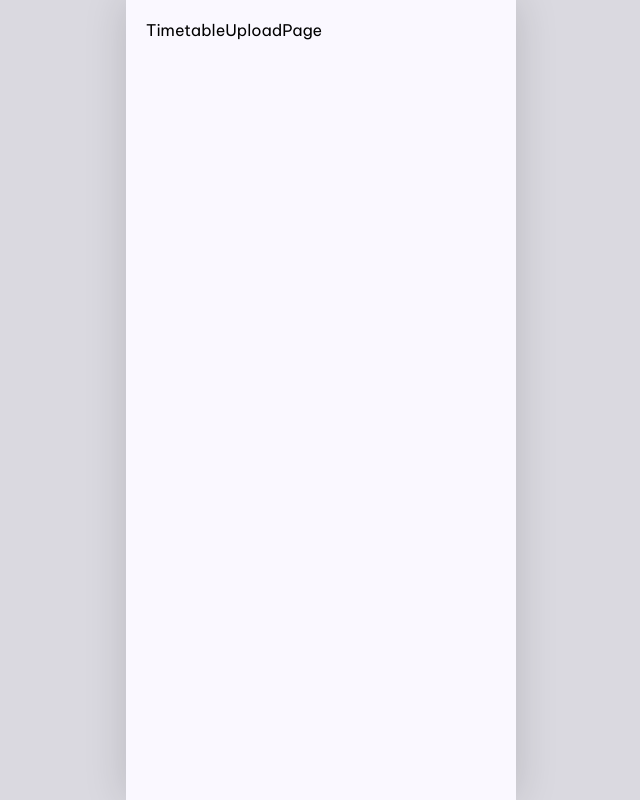
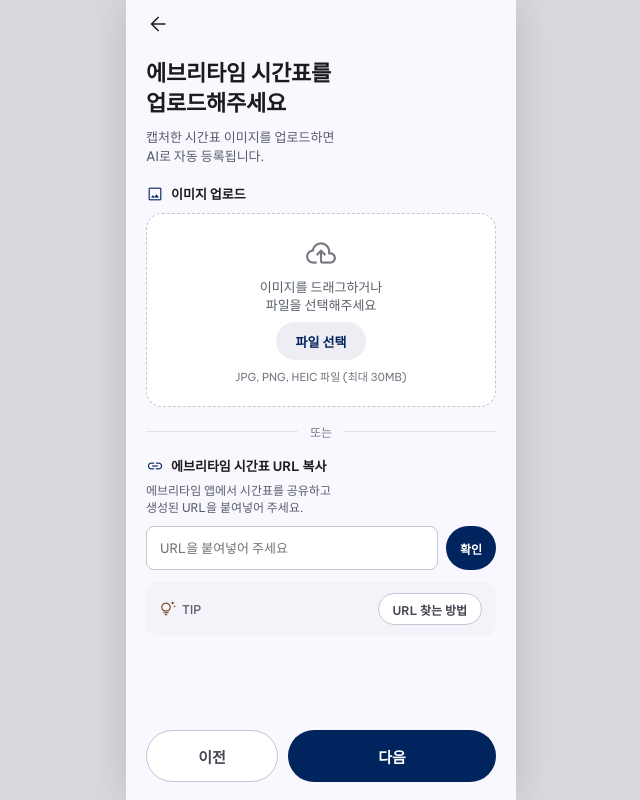
Before and after one commit to KimHands/SCH-Meet, a React (Vite) app in the folder frontend/: page /upload-timetable in a window 1280 px wide. Shown: the whole page, without its empty margins (319-959 px from the left). Built offline with nearby package versions, Linux system fonts and the light colour scheme.

Commit message:
시간표 업로드 화면

```diff
--- a/frontend/src/pages/TimetableUploadPage.jsx
+++ b/frontend/src/pages/TimetableUploadPage.jsx
@@ -1,4 +1,115 @@
-// TODO: TimetableUploadPage 구현 예정
+import { useNavigate } from 'react-router-dom';
+import { colors } from '../styles/theme';
+import AppBar from '../components/AppBar';
+import Button from '../components/Button';
+import Icon from '../components/Icon';
+
 export default function TimetableUploadPage() {
-  return <div style={{ padding: 20, fontFamily: 'Be Vietnam Pro, sans-serif' }}>TimetableUploadPage</div>;
+  const navigate = useNavigate();
+
+  return (
+    <div style={{ height: '100vh', backgroundColor: colors.surface, display: 'flex', flexDirection: 'column' }}>
+
+      {/* 상단 앱바 */}
+      <AppBar  />
+
+      {/* 스크롤 영역 */}
+      <div style={{ flex: 1, overflowY: 'auto', padding: '8px 20px 16px' }}>
+
+        {/* 제목 */}
+        <h1 style={{ marginTop: 6, fontSize: 22, fontWeight: '700', lineHeight: '30px', letterSpacing: '-0.22px', color: colors.onSurface }}>
+          에브리타임 시간표를<br />업로드해주세요
+        </h1>
+        <p style={{ marginTop: 10, fontSize: 13, lineHeight: '19px', color: colors.secondary }}>
+          캡처한 시간표 이미지를 업로드하면<br />AI로 자동 등록됩니다.
+        </p>
+
+        {/* 이미지 업로드 라벨 */}
+        <div style={{ marginTop: 18, display: 'flex', alignItems: 'center', gap: 7 }}>
+          <Icon name="image" size={18} color={colors.primary} />
+          <span style={{ fontSize: 13, fontWeight: '600', color: colors.onSurface }}>이미지 업로드</span>
+        </div>
+
+        {/* 드롭존 */}
+        <div style={{
+          marginTop: 10,
+          border: `1.5px dashed ${colors.outlineVariant}`,
+          borderRadius: 16,
+          backgroundColor: '#fff',
+          paddingTop: 22, paddingBottom: 22,
+          paddingLeft: 16, paddingRight: 16,
+          display: 'flex',
+          flexDirection: 'column',
+          alignItems: 'center',
+          gap: 8,
+        }}>
+          <Icon name="cloud_upload" size={34} color={colors.outline} />
+          <p style={{ textAlign: 'center', fontSize: 13, lineHeight: '18px', color: colors.secondary }}>
+            이미지를 드래그하거나<br />파일을 선택해주세요
+          </p>
+          <Button variant="secondary" label="파일 선택" height={38} fontSize={13} style={{ paddingLeft: 20, paddingRight: 20 }} />
+          <span style={{ fontSize: 11, color: colors.outline }}>JPG, PNG, HEIC 파일 (최대 30MB)</span>
+        </div>
+
+        {/* 구분선 */}
+        <div style={{ display: 'flex', alignItems: 'center', gap: 12, marginTop: 16, marginBottom: 16 }}>
+          <div style={{ flex: 1, height: 1, backgroundColor: colors.surfaceContainerHighest }} />
+          <span style={{ fontSize: 12, fontWeight: '500', color: colors.outline }}>또는</span>
+          <div style={{ flex: 1, height: 1, backgroundColor: colors.surfaceContainerHighest }} />
+        </div>
+
+        {/* URL 입력 라벨 */}
+        <div style={{ display: 'flex', alignItems: 'center', gap: 7 }}>
+          <Icon name="link" size={18} color={colors.primary} />
+          <span style={{ fontSize: 13, fontWeight: '600', color: colors.onSurface }}>에브리타임 시간표 URL 복사</span>
+        </div>
+        <p style={{ marginTop: 7, marginBottom: 10, fontSize: 12, lineHeight: '17px', color: colors.secondary }}>
+          에브리타임 앱에서 시간표를 공유하고<br />생성된 URL을 붙여넣어 주세요.
+        </p>
+
+        {/* URL 입력창 */}
+        <div style={{ display: 'flex', gap: 8 }}>
+          <input
+            placeholder="URL을 붙여넣어 주세요"
+            style={{
+              flex: 1, height: 44,
+              border: `1px solid ${colors.outlineVariant}`,
+              borderRadius: 8,
+              backgroundColor: '#fff',
+              paddingLeft: 13, paddingRight: 13,
+              fontSize: 13,
+              color: colors.onSurface,
+              fontFamily: "'Be Vietnam Pro', sans-serif",
+              outline: 'none',
+            }}
+          />
+          <Button label="확인" height={44} fontSize={12} style={{ paddingLeft: 14, paddingRight: 14 }} />
+        </div>
+
+        {/* TIP 박스 */}
+        <div style={{
+          marginTop: 12,
+          display: 'flex', alignItems: 'center', justifyContent: 'space-between',
+          backgroundColor: colors.surfaceContainerLow,
+          borderRadius: 12,
+          paddingTop: 11, paddingBottom: 11,
+          paddingLeft: 14, paddingRight: 14,
+        }}>
+          <div style={{ display: 'flex', alignItems: 'center', gap: 6 }}>
+            <Icon name="tips_and_updates" size={16} color={colors.tertiaryContainer} />
+            <span style={{ fontSize: 12, fontWeight: '500', color: colors.secondary }}>TIP</span>
+          </div>
+          <Button variant="outline" label="URL 찾는 방법" height={32} fontSize={12} style={{ paddingLeft: 14, paddingRight: 14 }} />
+        </div>
+
+      </div>
+
+      {/* 하단 버튼 */}
+      <div style={{ display: 'flex', gap: 10, padding: '14px 20px 18px' }}>
+        <Button variant="outline" label="이전" onClick={() => navigate(-1)} height={52} fontSize={15} style={{ flex: 1 }} />
+        <Button label="다음" onClick={() => navigate('/add-schedule')} height={52} fontSize={15} style={{ flex: 1.6 }} />
+      </div>
+
+    </div>
+  );
 }
```
